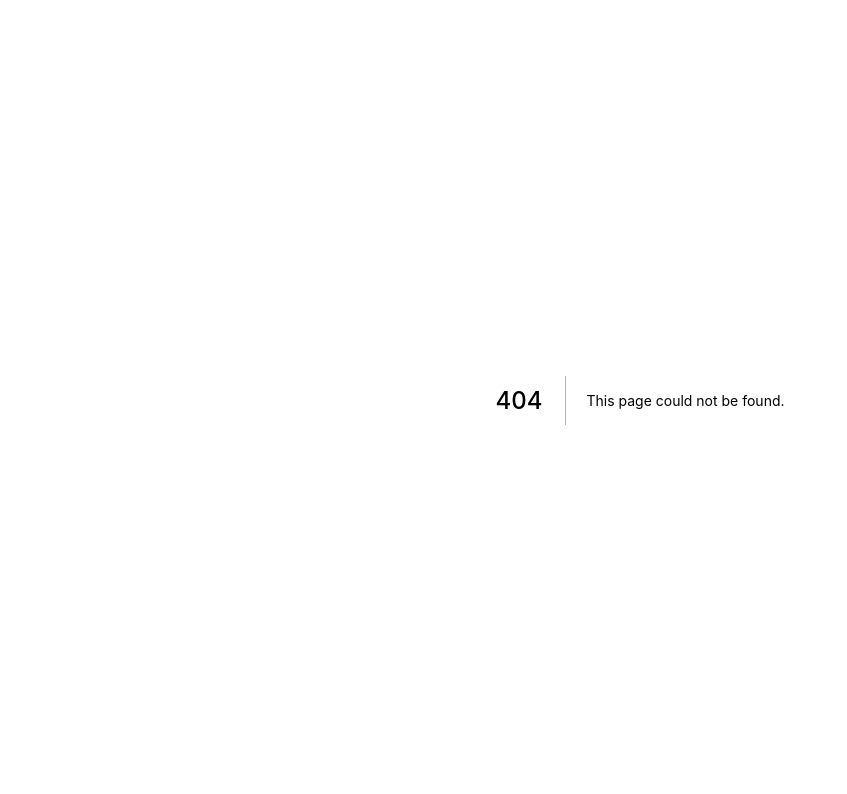
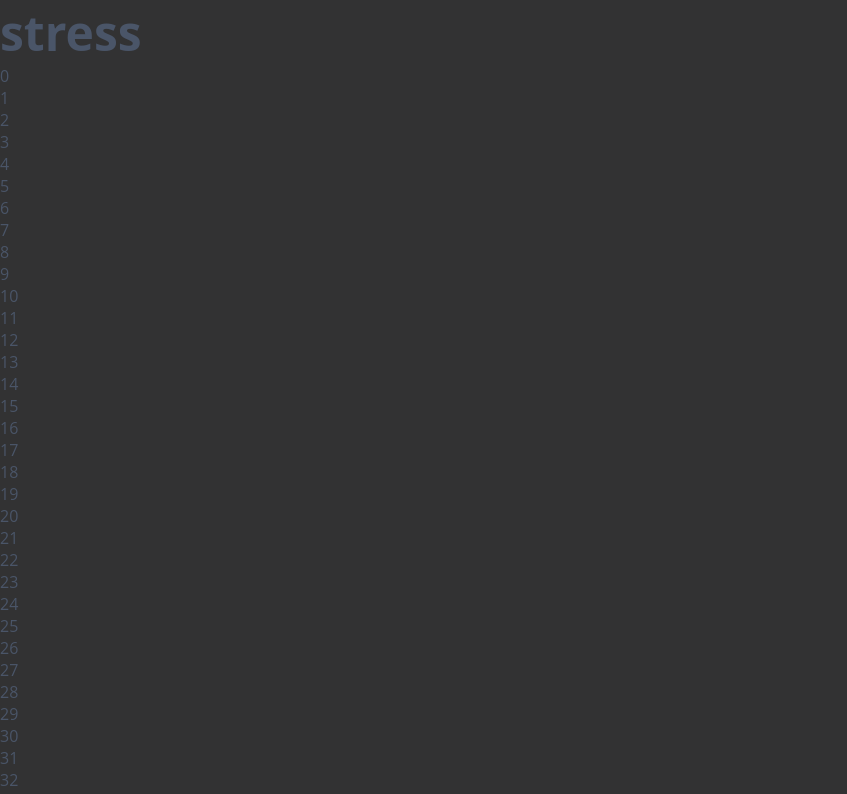
Before and after one commit to stevgouws/logger, a Next.js app: page /stress in a window 1280 px wide. Before the commit this address had no page. Shown: the top 794 px of the page, without its empty margins (0-847 px from the left). Built offline with nearby package versions, Linux system fonts and the light colour scheme.

Commit message:
Add stress

```diff
--- a/pages/fatigue.js
+++ b/pages/fatigue.js
@@ -1,5 +1,5 @@
 import Page from "../components/Page";
 
 export default function Fatigue() {
-  return <Page name="fatigue" nextUrl="save" />;
+  return <Page name="fatigue" nextUrl="stress" />;
 }
--- /dev/null
+++ b/pages/stress.js
@@ -0,0 +1,5 @@
+import Page from "../components/Page";
+
+export default function Stress() {
+  return <Page name="stress" nextUrl="save" />;
+}
--- a/store.js
+++ b/store.js
@@ -6,6 +6,7 @@ const initialState = {
   thoracic: 0,
   leftHip: 0,
   fatigue: 0,
+  stress: 0,
   meds: [],
 };
 const store = createContext(initialState);
```
